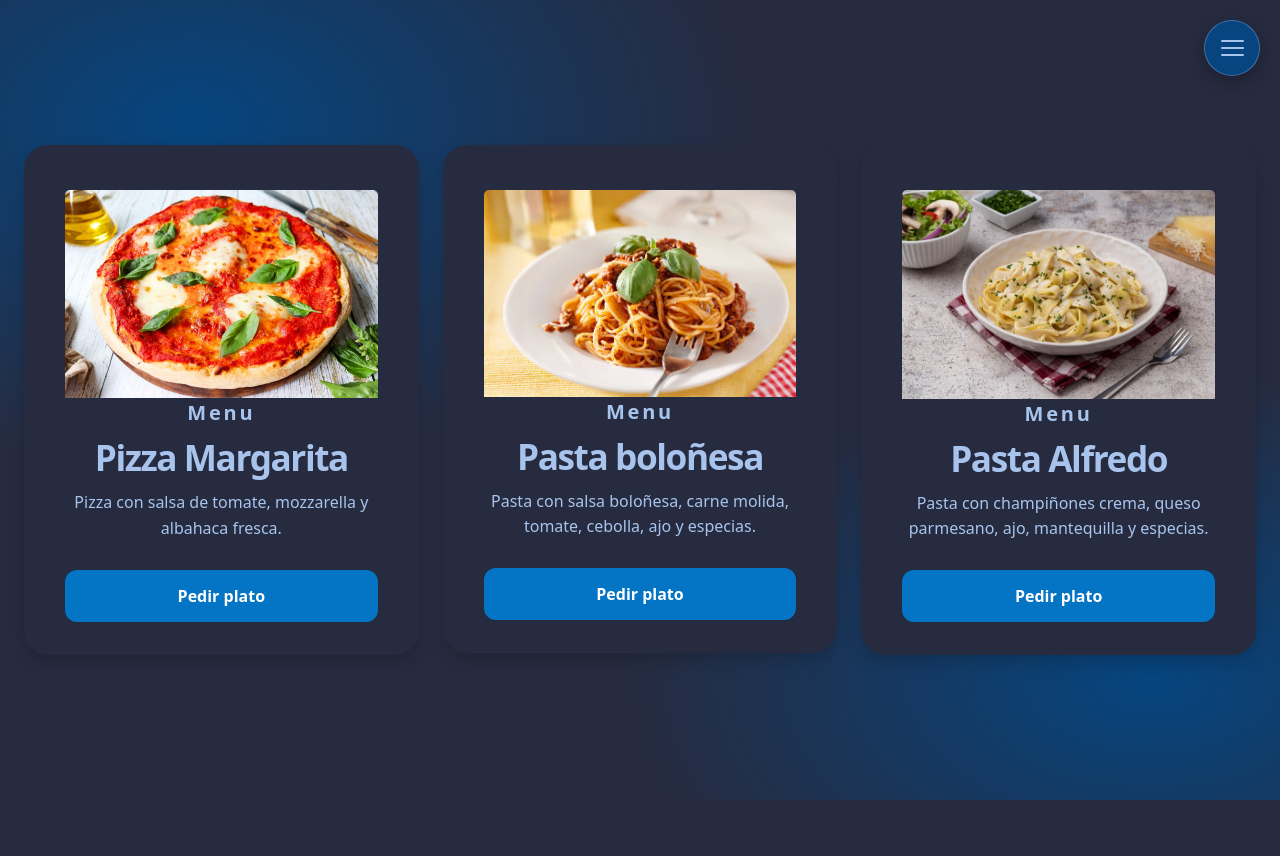
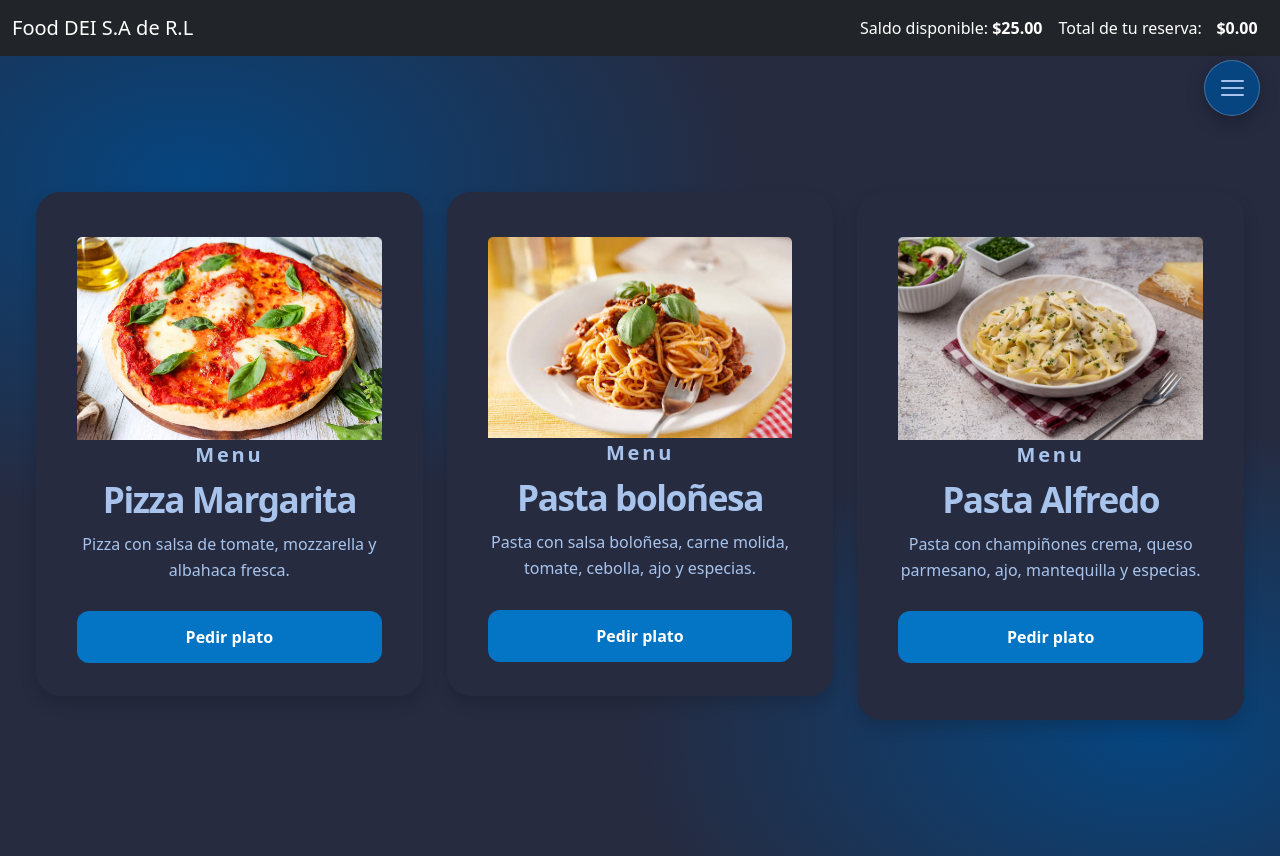
Before and after one commit to RN31-project/Proyecto-Parcial-2-Web, a React (Vite) app in the folder client/: page /cocina in a window 1280 px wide. Before the commit the page ends 800 px from the top, so only its background shows below. Built offline with nearby package versions, Linux system fonts and the light colour scheme.

Commit message:
feat: implementacion del panel superior

```diff
--- a/client/src/Cocina.jsx
+++ b/client/src/Cocina.jsx
@@ -1,5 +1,5 @@
 import { Link } from 'react-router-dom'
-import { Button, Card, CardBody, Row, Col } from 'reactstrap'
+import { Button, Card, CardBody, Row, Col, Navbar, NavbarBrand, Badge } from 'reactstrap'
 import { useEffect, useRef, useState } from 'react'
 import {CardImg} from 'reactstrap'
 
@@ -35,6 +35,17 @@ function Cocina()
   }, [menuOpen, showHelp])
 
   return (
+    <>
+      <Navbar color="dark" dark expand="md" className="w-100 m-0 shadow-sm">
+        <NavbarBrand href="#">Food DEI S.A de R.L</NavbarBrand>
+      <div className="ms-auto d-flex gap-3 align-items-center text-white">
+        <span>Saldo disponible:<strong> $25.00</strong></span>
+        <span>
+          Total de tu reserva: <Badge color="dark" pill className = "fs-6">$0.00</Badge>
+        </span>
+      </div>
+      </Navbar>
+
     <main className="app-fondo">
       <nav className={`menu${menuOpen ? ' menu-is-open' : ''}`} aria-label="Menú del juego" ref={menuExtend}>
         <button
@@ -66,9 +77,10 @@ function Cocina()
           </Link>
         </div>
       </nav>
-      <Row>
-        <Col xs="12" md="4">
-      <Card className="game-card shadow">
+
+      <Row className="w-100 justify-content-center">
+        <Col xs="12" md="4" className="mb-4">
+      <Card className="game-card shadow h-100">
         <CardBody className="game-card-body">
           <CardImg top src="/img/pizza-margarita.jpg" alt="Pizza Margarita" />
           <p className="game-acom-icono">Menu</p>
@@ -82,8 +94,9 @@ function Cocina()
         </CardBody>
       </Card>
       </Col>
-      <Col xs="12" md="4">
-      <Card className="game-card shadow">
+
+      <Col xs="12" md="4" className="mb-4">
+      <Card className="game-card shadow h-100">
         <CardBody className="game-card-body">
           <CardImg top src="/img/pasta-bolonesa.jpg" alt="Pasta Boloñesa" />
           <p className="game-acom-icono">Menu</p>
@@ -97,8 +110,9 @@ function Cocina()
         </CardBody>
       </Card>
       </Col>
+
       <Col xs="12" md="4">
-      <Card className="game-card shadow">
+      <Card className="game-card shadow h-100">
         <CardBody className="game-card-body">
           <CardImg top src="/img/pasta-alfredo.jpg" alt="Pasta Alfredo" />
           <p className="game-acom-icono">Menu</p>
@@ -114,6 +128,7 @@ function Cocina()
       </Col>
       </Row>
     </main>
+  </>
   )
 }
 
--- a/client/src/styles.css
+++ b/client/src/styles.css
@@ -168,7 +168,7 @@ body {
 
 .menu {
   position: fixed;
-  top: 20px;
+  top: 60px;
   right: 20px;
   z-index: 10;
   display: grid;
```
